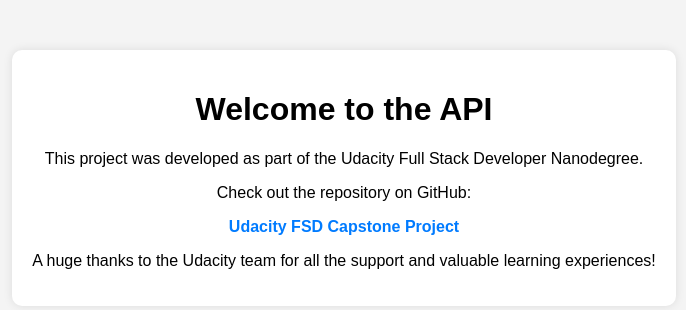
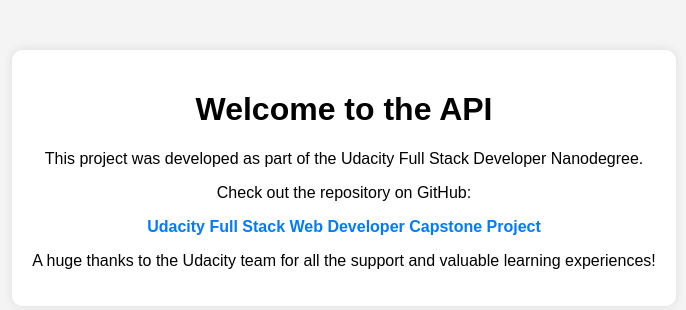
Before and after one commit to raphaelDuff/udacity-fsd-proj-capstone, a Flask app: page / in a window 1280 px wide. Shown: the top 310 px of the page, without its empty margins (296-982 px from the left). Run offline with Flask 3, Linux system fonts and the light colour scheme.

Commit message:
changing just to build again

```diff
--- a/templates/index.html
+++ b/templates/index.html
@@ -31,7 +31,7 @@
         <p>This project was developed as part of the Udacity Full Stack Developer Nanodegree.</p>
         <p>Check out the repository on GitHub:</p>
         <p><a href="https://github.com/raphaelDuff/udacity-fsd-proj-capstone" target="_blank">
-            Udacity FSD Capstone Project</a></p>
+            Udacity Full Stack Web Developer Capstone Project</a></p>
         <p>A huge thanks to the Udacity team for all the support and valuable learning experiences!</p>
     </div>
 </body>
```
